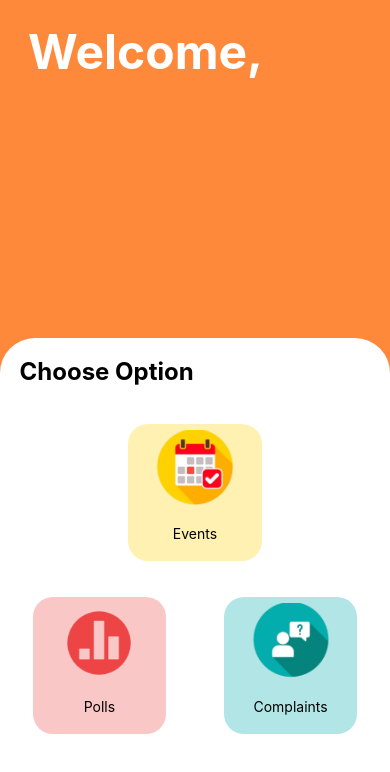
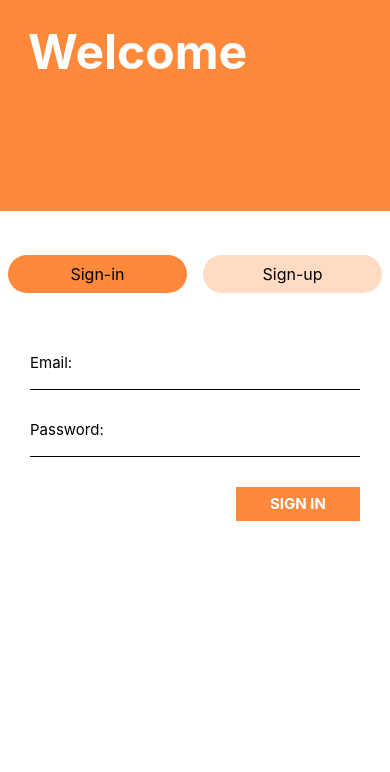
Before and after one commit to EffDuBois/poll-app, a React Native app: screen /LoginPage in a window 390 px wide. Shown: the top 772 px of the page. Built offline with nearby package versions, Linux system fonts and the light colour scheme.

Commit message:
Made navigation usage more sensible

```diff
--- a/App.js
+++ b/App.js
@@ -15,12 +15,16 @@ export default function App() {
   return (
     <SafeAreaWrap>
       <NavigationContainer>
-        <Stack.Navigator>
-          {/* <Stack.Screen options={{header: () => null}} name="LoginPage" component={LoginPage} /> */}
-          <Stack.Screen options={{header: () => null}} name="HomePage" component={HomePage} />
-          <Stack.Screen options={{header: () => null}} name="ComplaintsPage" component={ComplaintsPage} />
-          <Stack.Screen options={{header: () => null}} name="ComplaintsForm" component={ComplaintsForm} />
-          <Stack.Screen options={{header: () => null}} name="EventsPage" component={EventsPage} />
+        <Stack.Navigator
+          screenOptions={{
+            header: () => null,
+          }}
+        >
+          <Stack.Screen name="LoginPage" component={LoginPage} />
+          <Stack.Screen name="HomePage" component={HomePage} />
+          <Stack.Screen name="ComplaintsPage" component={ComplaintsPage} />
+          <Stack.Screen name="ComplaintsForm" component={ComplaintsForm} />
+          <Stack.Screen name="EventsPage" component={EventsPage} />
         </Stack.Navigator>
       </NavigationContainer>
     </SafeAreaWrap>
--- a/Components/Auth/LoginPage.js
+++ b/Components/Auth/LoginPage.js
@@ -34,11 +34,11 @@ export default function LoginPage() {
   const navigation = useNavigation();
 
   const singinHandler = () => {
-    navigation.navigate("HomePage");
+    navigation.replace("HomePage");
   };
 
   const signUpHandler = () => {
-    navigation.navigate("HomePage");
+    navigation.replace("HomePage");
   };
 
   const [screen, setScreen] = useState(0);
@@ -68,12 +68,7 @@ export default function LoginPage() {
               onChangeText={(text) => setLoginPassword(text)}
               secureTextEntry={true}
             />
-            <RegularButton
-              buttonName={"Sign In"}
-              onPress={() => {
-                singinHandler;
-              }}
-            />
+            <RegularButton buttonName={"Sign In"} onPress={singinHandler} />
           </View>
         ) : screen == 1 ? (
           <View>
@@ -100,12 +95,7 @@ export default function LoginPage() {
               }
               secureTextEntry={true}
             />
-            <RegularButton
-              buttonName={"Sign Up"}
-              onPress={() => {
-                signUpHandler;
-              }}
-            />
+            <RegularButton buttonName={"Sign Up"} onPress={signUpHandler} />
           </View>
         ) : (
           console.log("out of bound login menu selection")
--- a/Components/HomePage/MenuSelection.js
+++ b/Components/HomePage/MenuSelection.js
@@ -2,8 +2,16 @@ import { Image, StyleSheet, View } from "react-native";
 import AppText from "../Util/AppText";
 import MenuButton from "../Util/MenuButton";
 import GlobalStyles from "../StyleComponents/GlobalStyles";
+import { useNavigation } from "@react-navigation/native";
 
 export default function MenuSelection() {
+
+  const navigation = useNavigation();
+
+  const onPressHandler = (screen) => {
+    navigation.navigate(screen)
+  };
+
   return (
     <View>
       <AppText style={GlobalStyles.headerText}>Choose Option</AppText>
@@ -11,7 +19,7 @@ export default function MenuSelection() {
         <MenuButton
           buttonName={"Events"}
           color={"#rgba(255, 209, 1, 0.3)"}
-          screen={"EventsPage"}
+          onPress={()=>{onPressHandler("EventsPage")}}
         >
           <Image
             source={require("../../assets/Choice-option/events.png")}
@@ -24,7 +32,7 @@ export default function MenuSelection() {
         <MenuButton
           buttonName={"Polls"}
           color={"#rgba(237, 69, 69, 0.3)"}
-          screen={"PollsPage"}
+          onPress={()=>{onPressHandler("PollsPage")}}
         >
           <Image
             source={require("../../assets/Choice-option/poll.png")}
@@ -36,13 +44,12 @@ export default function MenuSelection() {
         <MenuButton
           buttonName={"Complaints"}
           color={"#rgba(3, 173, 173, 0.3)"}
-          screen={"ComplaintsPage"}
+          onPress={()=>{onPressHandler("ComplaintsPage")}}
         >
           <Image
             source={require("../../assets/Choice-option/complaints.png")}
             style={styles.Icon}
             resizeMode="cover"
-            screen={"EventsPage"}
           />
         </MenuButton>
       </View>
--- a/Components/Util/Menu.js
+++ b/Components/Util/Menu.js
@@ -2,7 +2,7 @@ import { StyleSheet, View } from "react-native";
 import GlobalStyles from "../StyleComponents/GlobalStyles";
 
 
-export default function Menu() {
+export default function Menu({children}) {
     return(
         <View style={[GlobalStyles.menu, styles.menu]}>
             {children}
--- a/Components/Util/MenuButton.js
+++ b/Components/Util/MenuButton.js
@@ -1,18 +1,12 @@
-import { useNavigation } from "@react-navigation/native";
 import { StyleSheet } from "react-native";
 import Tappable from "./Tappable";
 
-export default function MenuButton({screen, buttonName, color, children}) {
-  const navigation = useNavigation();
-
-  const onPressHandler = () => {
-    navigation.navigate(screen);
-  };
+export default function MenuButton({buttonName, color, onPress, children}) {
 
   return (
     <Tappable
       buttonName={buttonName}
-      onPress={onPressHandler}
+      onPress={onPress}
       style={[{ backgroundColor: color }, styles.SelectButton]}
       textStyle={styles.ButtonText}
     >
```
